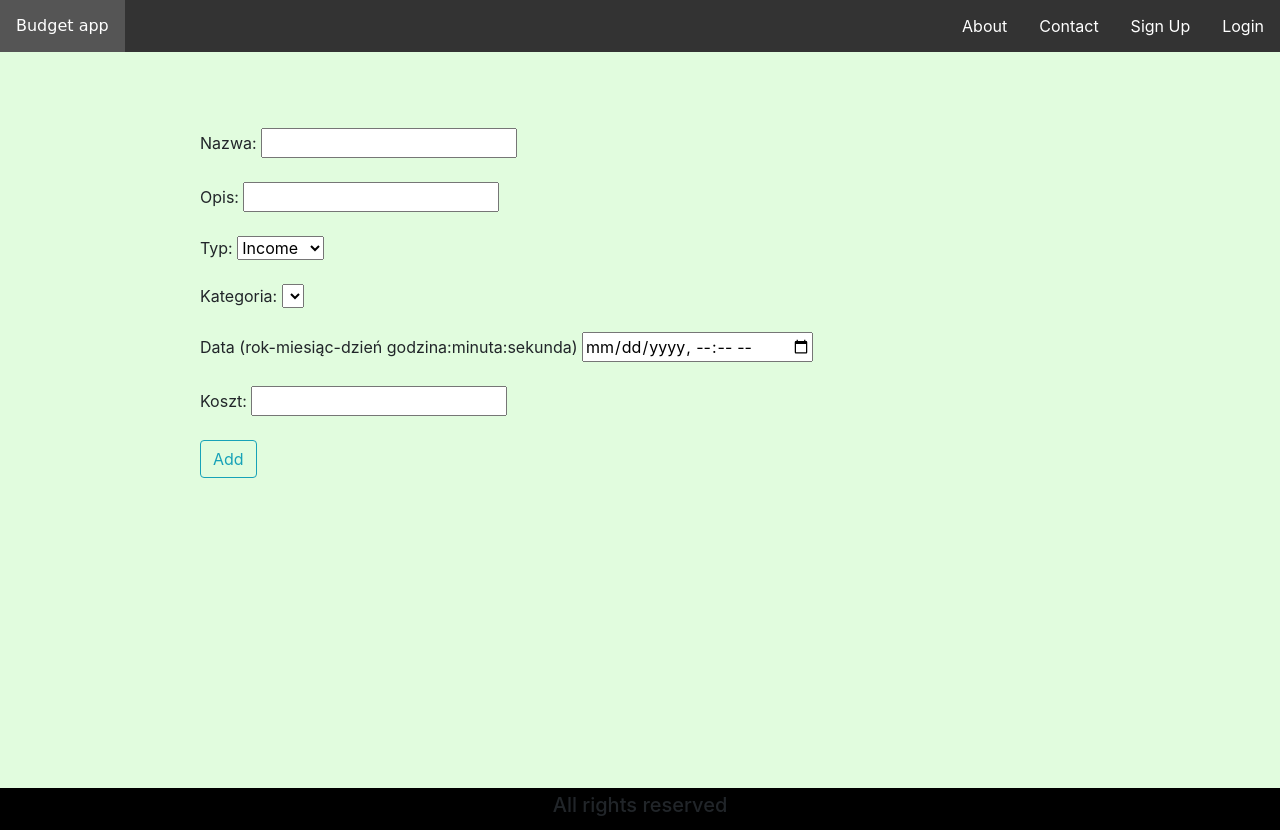
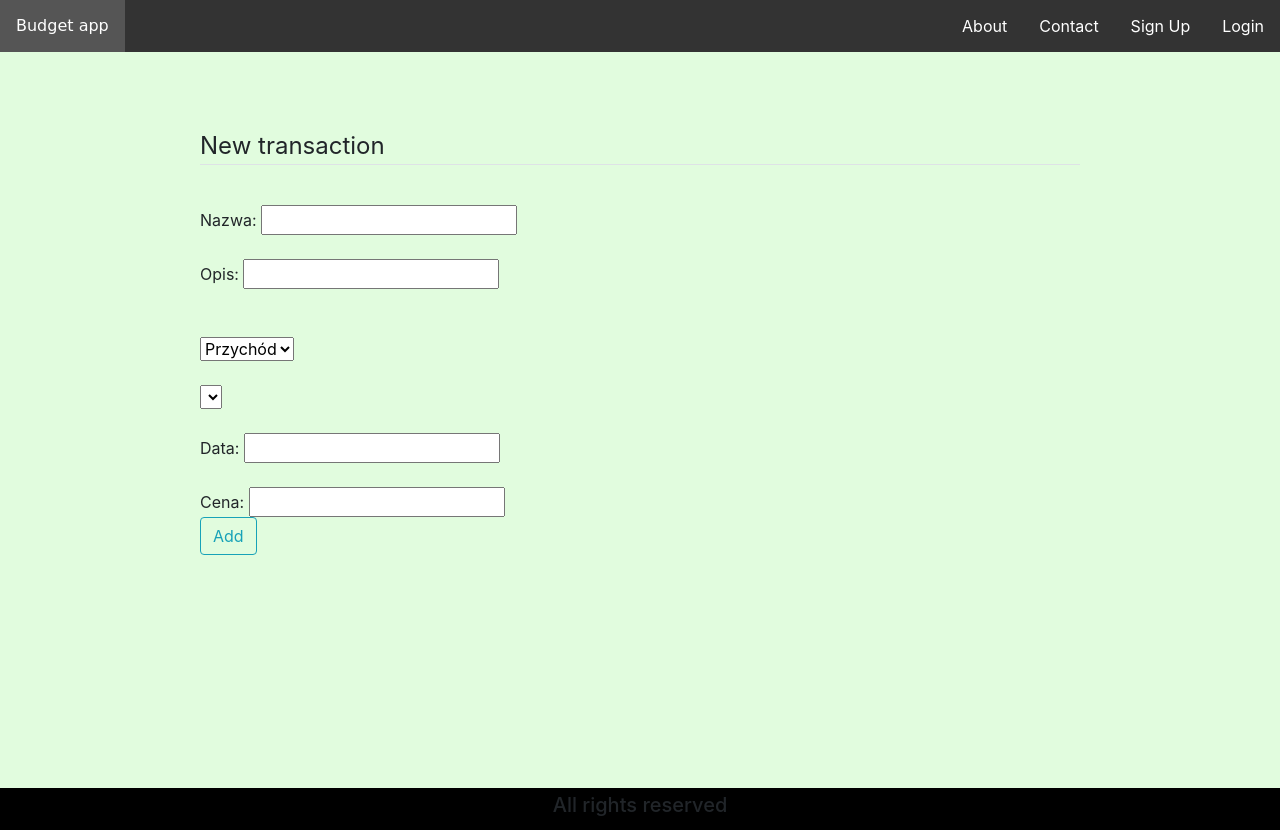
Before and after one commit to Virentoo/SzkieletowkaProjekt, a Django app: template budget/templates/budget/new.html in a window 1280 px wide. Run offline with Django 3.2, Linux system fonts and the light colour scheme; the template is opened without the code that fills it, so the values that code supplies are empty; parts of the project's set-up code (start-up, migrations or seed data) failed here and were passed over; some libraries are stand-ins or nearby versions.

Commit message:
Adding works

```diff
--- a/budget/templates/budget/new.html
+++ b/budget/templates/budget/new.html
@@ -2,9 +2,6 @@
 {% load crispy_forms_tags %}
 
 {% block head %}
-
-     <link rel="stylesheet" href="https://cdnjs.cloudflare.com/ajax/libs/font-awesome/4.7.0/css/font-awesome.min.css"
-          xmlns="http://www.w3.org/1999/html">
 
 {% endblock head %}
 
@@ -15,43 +12,47 @@
 {% block content %}
     <div class="content-section"
     id="content"
-    style="width: 100%; ">
+    style="width: 100%;">
         <form method="POST">
             {% csrf_token %}
-            <div class="form-group">
+            <fieldset class="form-group">
+                <legend class="border-bottom mb-4">New transaction</legend>
+            </fieldset>
 
-                Nazwa:
-                <input type="text" name="name">
-                <br/> <br/>
+            Nazwa: <input type="text" name="name">
+            <br/>
+            <br/>
 
-                Opis:
-                <input type="text" name="description">
-                <br/> <br/>
+            Opis: <input type="text" name="description"><br/>
+            <br/>
+            <br/>
 
-                Typ:
             <select name="type">
-                    <option value="Income">Income</option>
-                    <option value="Expense">Expense</option>
+                <option value="income">Przychód</option>
+                <option value="expense">Wydatek</option>
             </select>
-                <br/> <br/>
+            <br/>
+            <br/>
 
-                Kategoria:
             <select name="category">
-                    {% for category in category_list %}
+                {% for category in user_category %}
                 <option>{{ category.name }}</option>
                 {% endfor %}
             </select>
-                <br/> <br/>
+            <br/>
+            <br/>
 
-                Data (rok-miesiąc-dzień godzina:minuta:sekunda)
-                <input type="datetime-local">
-                <br/> <br/>
+            Data: <input type="datetime-locale" name="date">
+            <br/>
+            <br/>
 
 
-                Koszt:
-                <input type="number">
-                <br/> <br/>
+            Cena: <input type="number" name="price">
+            <br/>
 
+
+
+            <div class="form-group">
                 <button class="btn btn-outline-info" type="submit">Add</button>
             </div>
         </form>
--- a/budget/urls.py
+++ b/budget/urls.py
@@ -1,12 +1,12 @@
 from django.urls import path
-from .views import NewTransactionView,NewCategoryView
+from .views import NewCategoryView
 from . import views
 
 urlpatterns = [
     path('', views.home, name='home'),
     path('budget', views.budget, name='budget'),
     path('budget/recent', views.budget_recent, name='budget/recent'),
-    path('budget/new', NewTransactionView.as_view(), name='budget/new'),
+    path('budget/new', views.new_transaction, name='budget/new'),
     path('budget/new_category', NewCategoryView.as_view(), name='budget/new_category'),
     path('budget/chart', views.chart, name='budget/chart'),
     path('budget/get_budget/', views.get_budget, name='get_budget'),
--- a/project/settings.py
+++ b/project/settings.py
@@ -123,6 +123,8 @@ USE_TZ = True
 # Static files (CSS, JavaScript, Images)
 # https://docs.djangoproject.com/en/2.1/howto/static-files/
 
+DATETIME_FORMAT = '%Y-%m-%d %H:%M'
+
 STATIC_URL = '/static/'
 
 CRISPY_TEMPLATE_PACK = 'bootstrap4'
```
Also changed, not shown: budget/forms.py (+21 -0 lines), budget/views.py (+31 -11 lines), db.sqlite3. Lines whose indentation alone changed are shown as unchanged.
